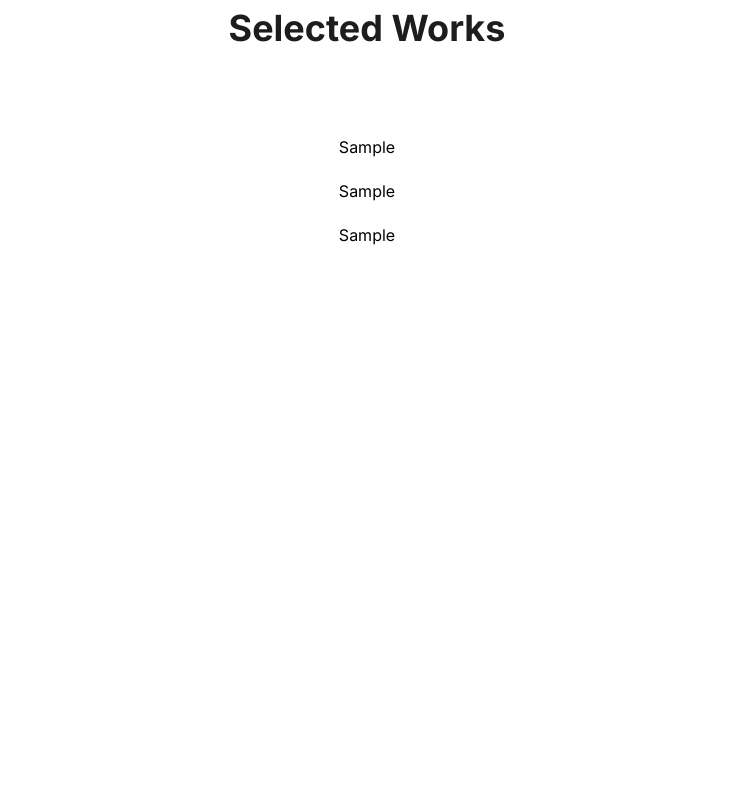
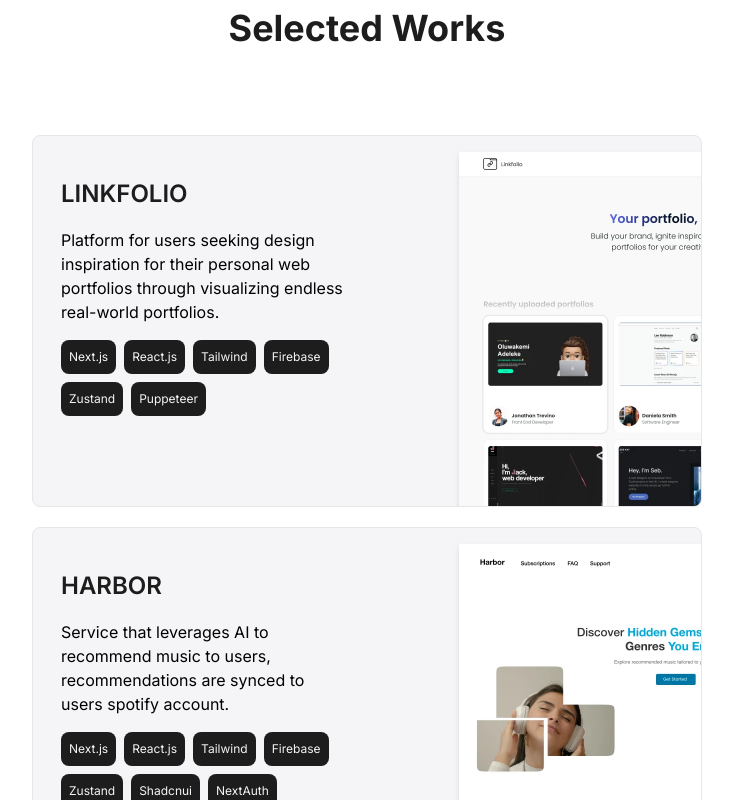
Before and after one commit to yeahimjt/portfolio, a Next.js app: page / in a window 1280 px wide. Shown: the part 1560-2360 px from the top of the page, without its empty margins (273-1006 px from the left). Before the commit the page ends 1827 px from the top, so only its background shows below. Built offline with nearby package versions, Linux system fonts and the light colour scheme.

Commit message:
md:+ layout complete

```diff
--- a/components/sample.tsx
+++ b/components/sample.tsx
@@ -1,7 +1,40 @@
-import React from "react";
+import { Project, ProjectPreview } from "@/constants";
+import Image from "next/image";
+import Skill from "./skill";
+import Link from "next/link";
 
-const Sample = (props: ProjectSimplified) => {
-  return <div>Sample</div>;
+const Sample = (props: Project) => {
+  return (
+    <Link
+      href={props.redirect_link}
+      className="max-w-[670px] group hover:bg-[color:#E8E8EB] hover:border-[color:#D9D9D9] flex  w-full bg-[color:#F5F5F7] overflow-hidden min-h-[372px] relative border border-[color:#E6E6E6] rounded-[8px]"
+    >
+      <section className="w-[345px] space-y-4 px-[28px] py-[40px] relative ">
+        <h3 className="text-[24px] text-[color:#1D1D1D] font-semibold">
+          {props.title}
+        </h3>
+        <p>{props.description}</p>
+        <span className="flex gap-2 flex-wrap">
+          {props.skills.map((skill, index) => (
+            <div
+              key={index}
+              className="p-2 bg-[color:#1D1D1D] rounded-[8px] w-fit"
+            >
+              <h3 className="text-[12px] text-[color:#F5F5F7]">{skill}</h3>
+            </div>
+          ))}
+        </span>
+      </section>
+      <Image
+        className=" drop-shadow-md absolute -right-48 top-4 group-hover:translate-y-2 group-hover:-translate-x-6 transition-all group-hover:-rotate-3 group-hover:scale-105"
+        src={props.image_url}
+        width={434}
+        height={434}
+        quality={100}
+        alt=""
+      />
+    </Link>
+  );
 };
 
 export default Sample;
```
